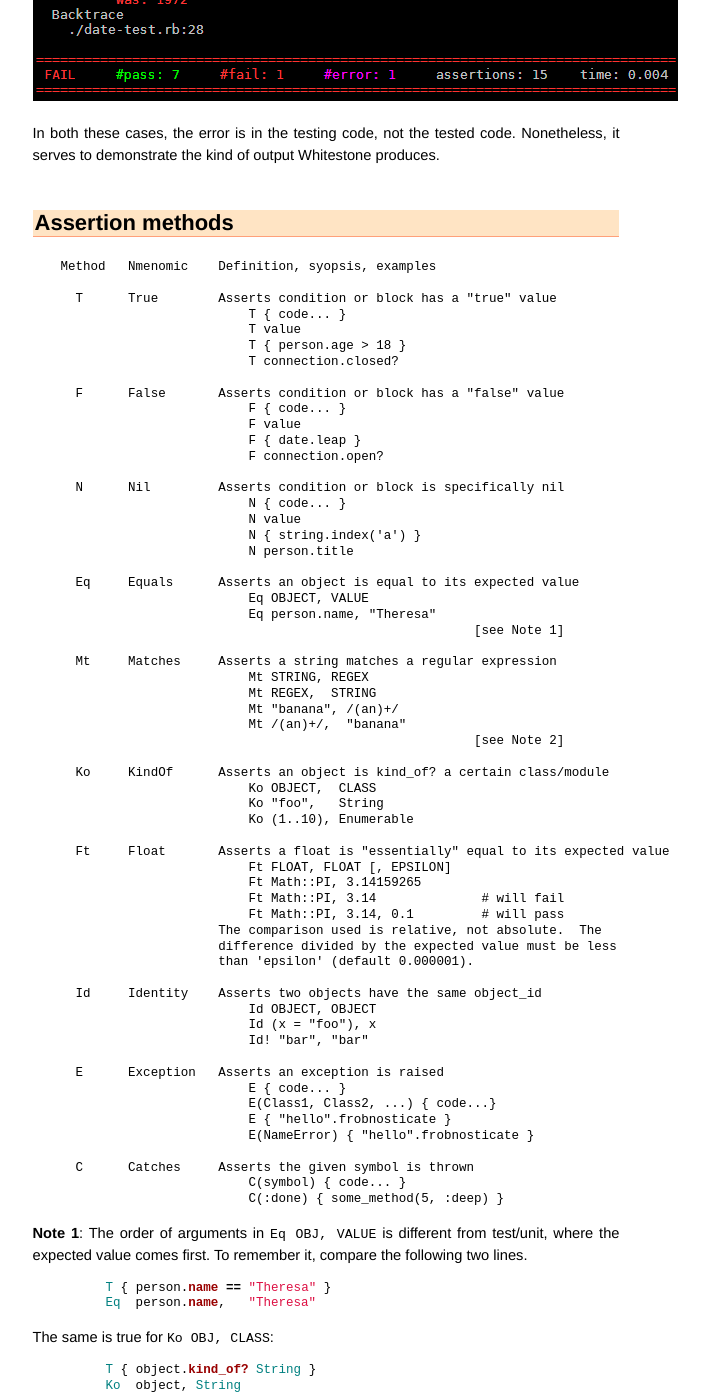
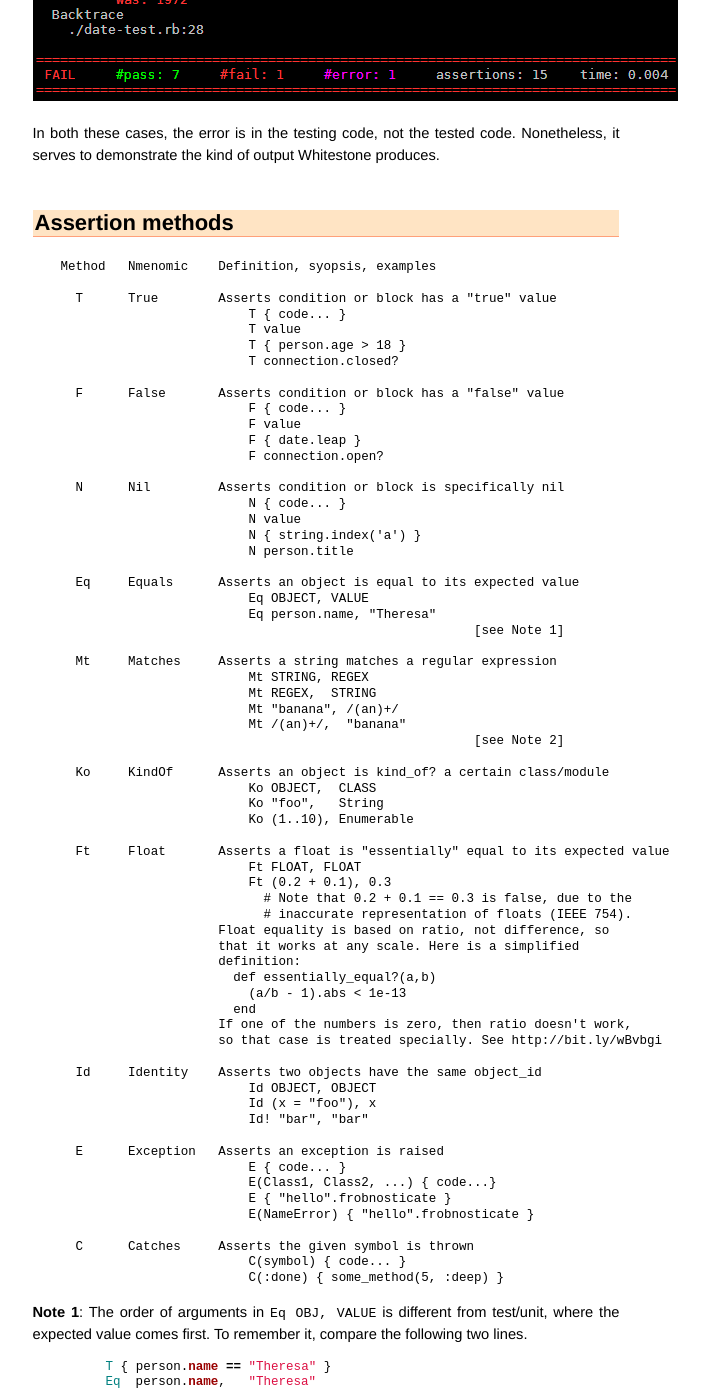
Before and after one commit to gsinclair/gsinclair.github.com, a Jekyll site: the page built from whitestone.markdown, in a window 1280 px wide and 1400 px high, scrolled down 3694 px. Shown: the whole window, without its empty margins (314-1023 px from the left). Built offline with Jekyll 4.4.1, drawn with Linux system fonts in a browser that asks for light colours; some of the changed text lies outside the part shown.

Commit message:
Updated whitestone.markdown

```diff
--- a/whitestone.markdown
+++ b/whitestone.markdown
@@ -173,13 +173,18 @@ Nonetheless, it serves to demonstrate the kind of output Whitestone produces.
                              Ko (1..10), Enumerable
 
       Ft     Float       Asserts a float is "essentially" equal to its expected value
-                             Ft FLOAT, FLOAT [, EPSILON]
-                             Ft Math::PI, 3.14159265
-                             Ft Math::PI, 3.14              # will fail
-                             Ft Math::PI, 3.14, 0.1         # will pass
-                         The comparison used is relative, not absolute.  The
-                         difference divided by the expected value must be less
-                         than 'epsilon' (default 0.000001).
+                             Ft FLOAT, FLOAT
+                             Ft (0.2 + 0.1), 0.3
+                               # Note that 0.2 + 0.1 == 0.3 is false, due to the
+                               # inaccurate representation of floats (IEEE 754).
+                         Float equality is based on ratio, not difference, so
+                         that it works at any scale. Here is a simplified
+                         definition:
+                           def essentially_equal?(a,b)
+                             (a/b - 1).abs < 1e-13
+                           end
+                         If one of the numbers is zero, then ratio doesn't work,
+                         so that case is treated specially. See http://bit.ly/wBvbgi
 
       Id     Identity    Asserts two objects have the same object_id
                              Id OBJECT, OBJECT
@@ -797,6 +802,9 @@ They are hardcoded and it would be a major effort to customise them!
 * July 2010: originally developed under the name 'attest' but not released
 * 2 JAN 2012: version 1.0.0
 * 2 JAN 2012: version 1.0.1 with corrected README.txt
+* 27 JAN 2012: version 1.0.2 with improved implementation and testing of float
+  equality (Ft). Note slight backwards incompatibility: Ft no longer accepts
+  'epsilon' argument.
 
 ### Future plans
 
```
